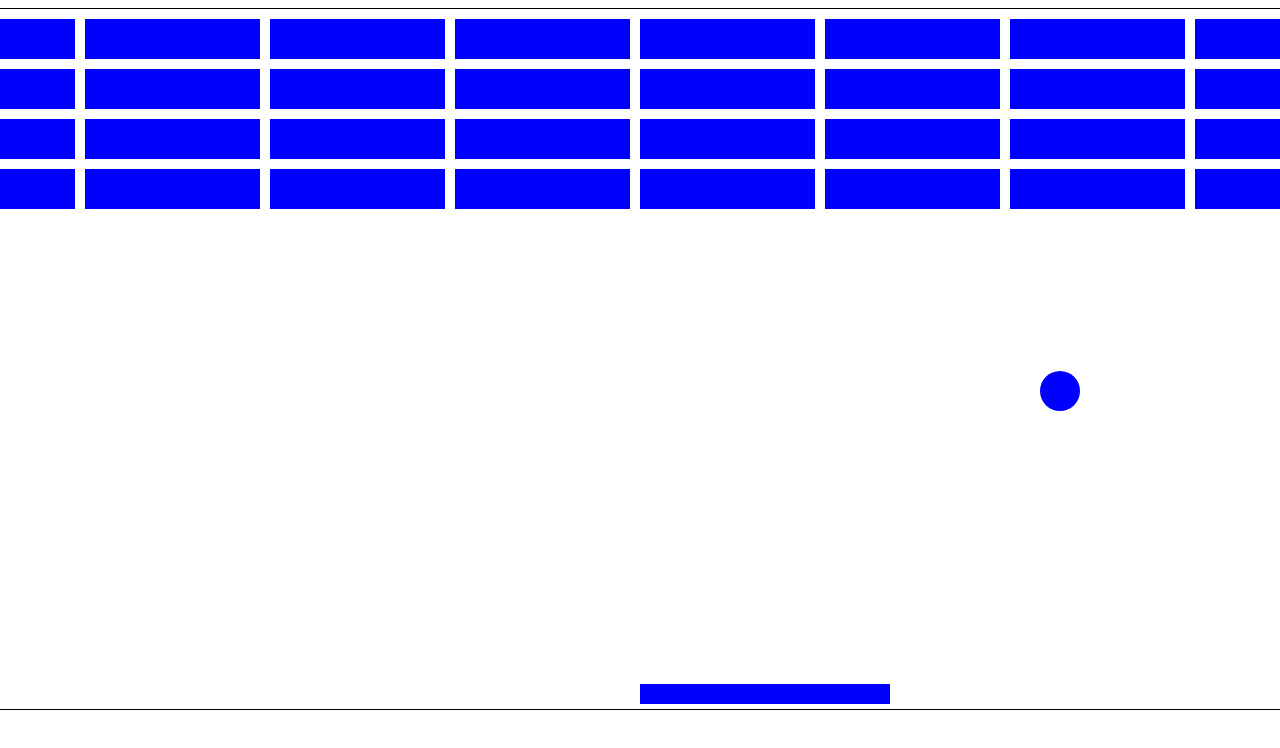
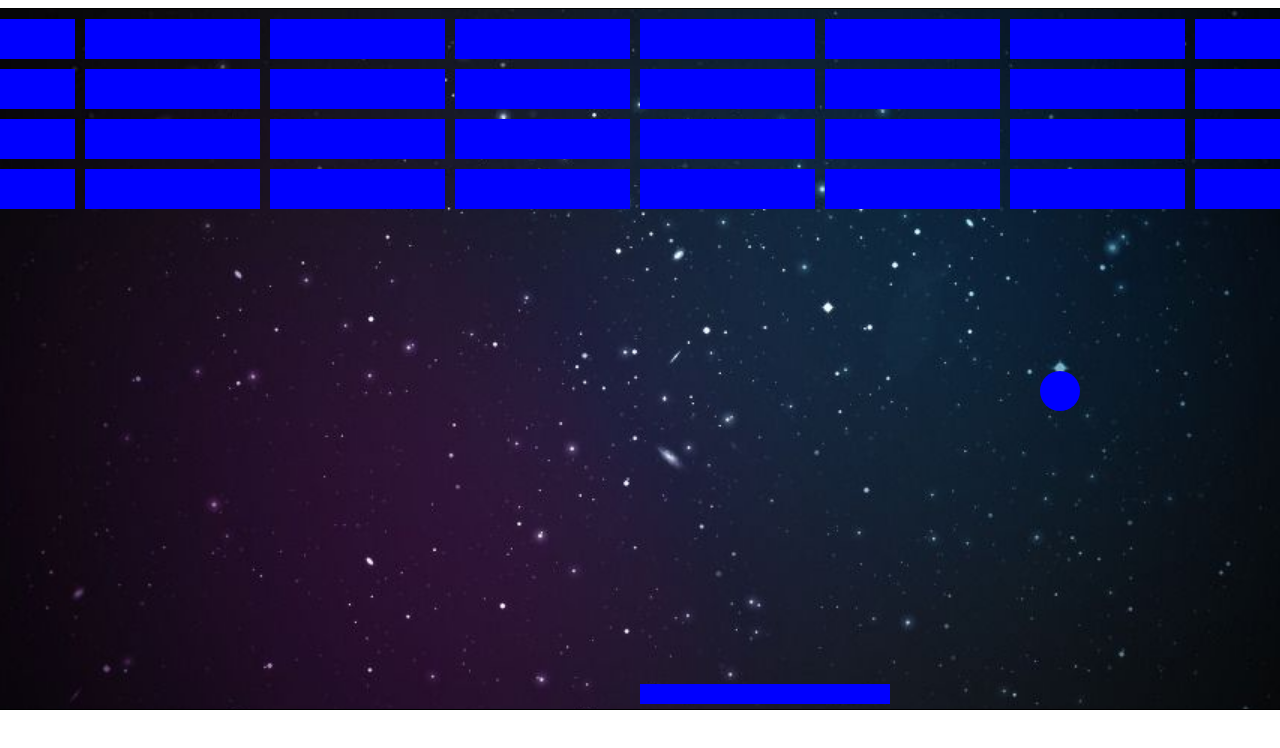
Before and after one commit to drainxc/Brick-breaking, a plain HTML site: page src/index.html in a window 1280 px wide. Shown: the top 748 px of the page. Drawn offline with Linux system fonts and the light colour scheme.

Commit message:
Add background img

```diff
--- a/src/index.css
+++ b/src/index.css
@@ -1,6 +1,16 @@
 canvas {
     background-color: white;
     border: 1px solid black;
+
+    background-image: url("../asset/img/space.jpg");
+    height: 100%;
+
+    background-position: center;
+    background-repeat: no-repeat;
+    background-size: cover;
+    display: flex;
+    justify-content: center;
+    align-items: center;
 }
 
 main {
--- a/src/index.js
+++ b/src/index.js
@@ -37,7 +37,7 @@ function getRandomIntInclusive(min, max) {
 function circle() {
     ctx.beginPath();
     ctx.arc(circleX, circleY, radius, 0, Math.PI * 2);
-    ctx.fillStyle = "blue";
+    ctx.fillStyle = 'blue';
     ctx.fill();
     ctx.closePath(); // 공 그리기
     if (game && !death) {
```
Also changed, not shown: asset/img/space.jpg (added).
